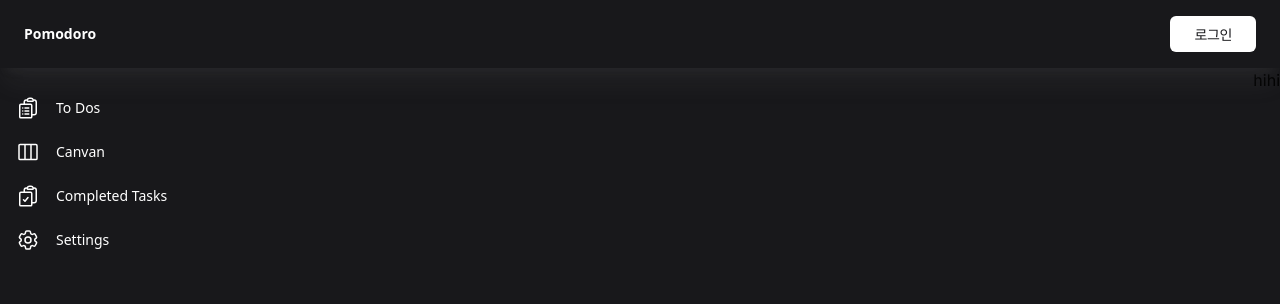
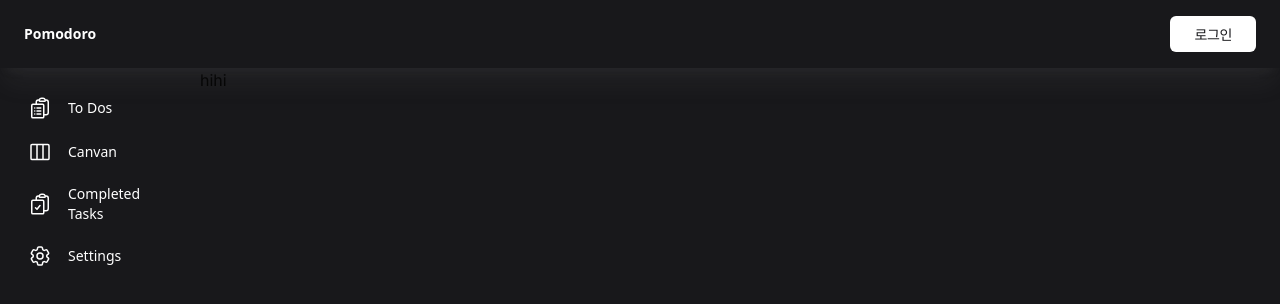
Before and after one commit to younheesong/PomodoroTechnique, a Next.js app: page / in a window 1280 px wide. Shown: the top 304 px of the page. Built offline with nearby package versions, Linux system fonts and the light colour scheme; no server answers.

Commit message:
feat: add user context provider

```diff
--- a/app/layout.tsx
+++ b/app/layout.tsx
@@ -1,6 +1,7 @@
 import "./globals.css";
 import Header from "./header";
 import Sidebar from "./sidebar";
+import { Providers } from "./providers";
 export default function RootLayout({
   children,
 }: {
@@ -13,17 +14,20 @@ export default function RootLayout({
         head.tsx. Find out more at https://beta.nextjs.org/docs/api-reference/file-conventions/head
       */}
       <head />
-
+      <Providers>
         <body className="bg-zinc-900  min-h-screen">
           <div className="min-h-screen">
             <Header />
             <div className="flex">
+              <div className="w-[200px] relative hidden md:block px-3">
                 <Sidebar />
+              </div>
 
-            <div>{children}</div>
+              {children}
             </div>
           </div>
         </body>
+      </Providers>
     </html>
   );
 }
--- /dev/null
+++ b/app/providers.tsx
@@ -0,0 +1,5 @@
+import { UserProvider } from "@/contexts/userContext";
+
+export function Providers({ children }: { children: React.ReactNode }) {
+  return <UserProvider>{children}</UserProvider>;
+}
```
Lines whose indentation alone changed are shown as unchanged.
